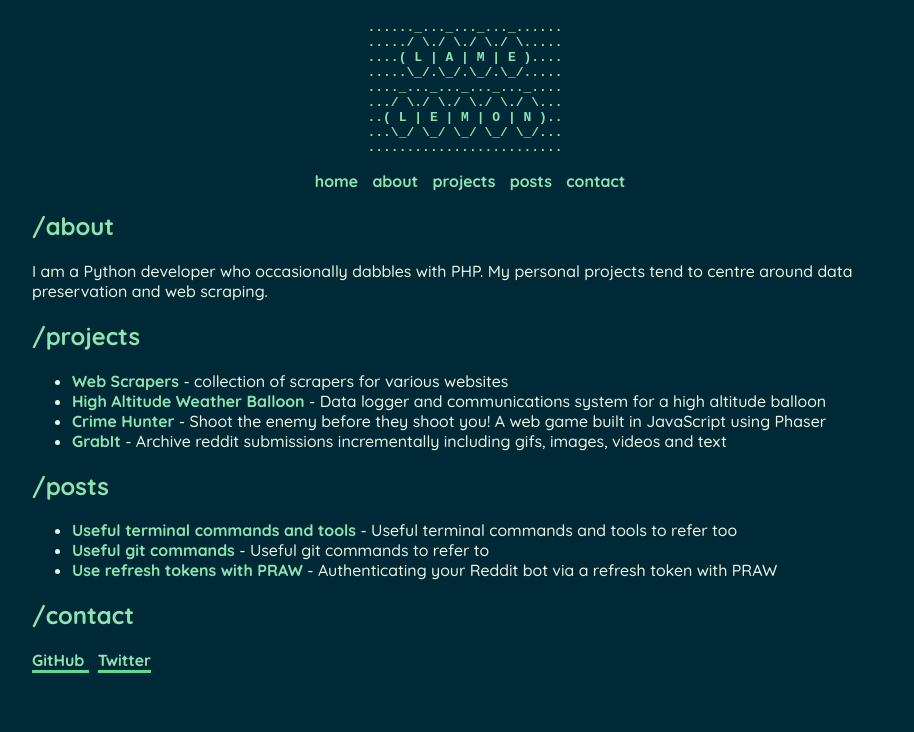
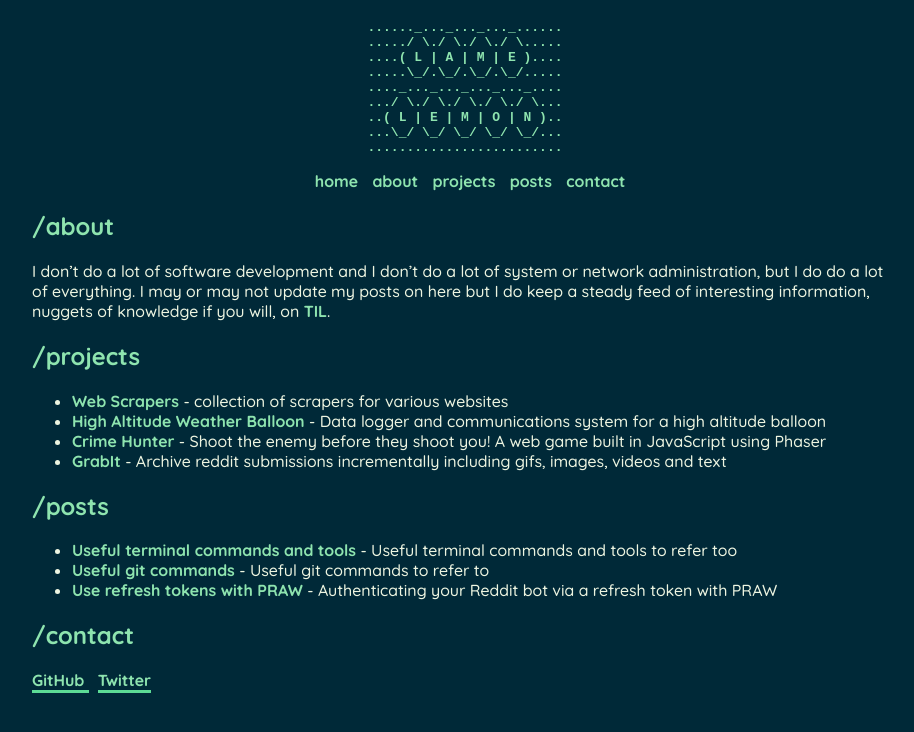
Before and after one commit to PeskyPotato/lamelemon.github.io, a Jekyll site: the page built from index.md, in a window 1280 px wide. Shown: the top 732 px of the page, without its empty margins (175-1089 px from the left). Built offline with Jekyll 4.4.1, drawn with Linux system fonts in a browser that asks for light colours.

Commit message:
update about me

```diff
--- a/index.md
+++ b/index.md
@@ -6,7 +6,7 @@ title: LameLemon
 ## /about
 
 {:id="about"}
-I am a Python developer who occasionally dabbles with PHP. My personal projects tend to centre around data preservation and web scraping.
+I don't do a lot of software development and I don't do a lot of system or network administration, but I do do a lot of everything. I may or may not update my posts on here but I do keep a steady feed of interesting information, nuggets of knowledge if you will, on [TIL](https://til.helep0d.xyz/).
 
 ## /projects
 {:id="projects"}
```
